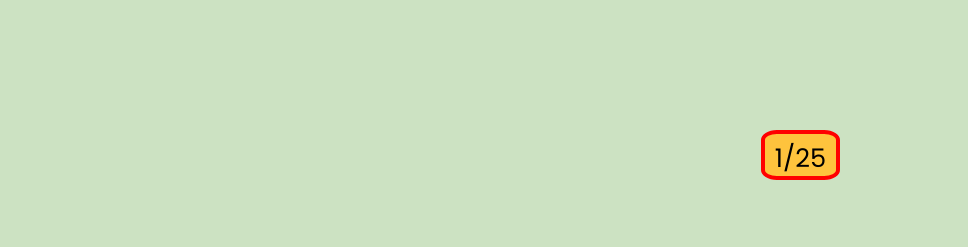
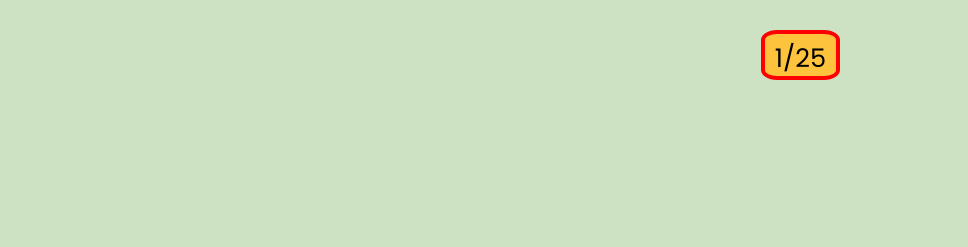
Before and after one commit to bhavyacoder2008/QuizGame, a plain HTML site: page index.html in a window 1280 px wide. Both pictures are taken after a click on the button "Start Now >>>". Shown: the top 247 px of the page, 312-1280 px from the left. Drawn offline with Linux system fonts and the light colour scheme.

Commit message:
Change grid-row positioning in style.css

```diff
--- a/style.css
+++ b/style.css
@@ -85,7 +85,7 @@ img{
     border: 4px solid red;
     /* background-color: #fff; */
     grid-column: 2/3;
-    grid-row: 2/3;
+    grid-row: 1/2;
 }
 
 .question{
```
